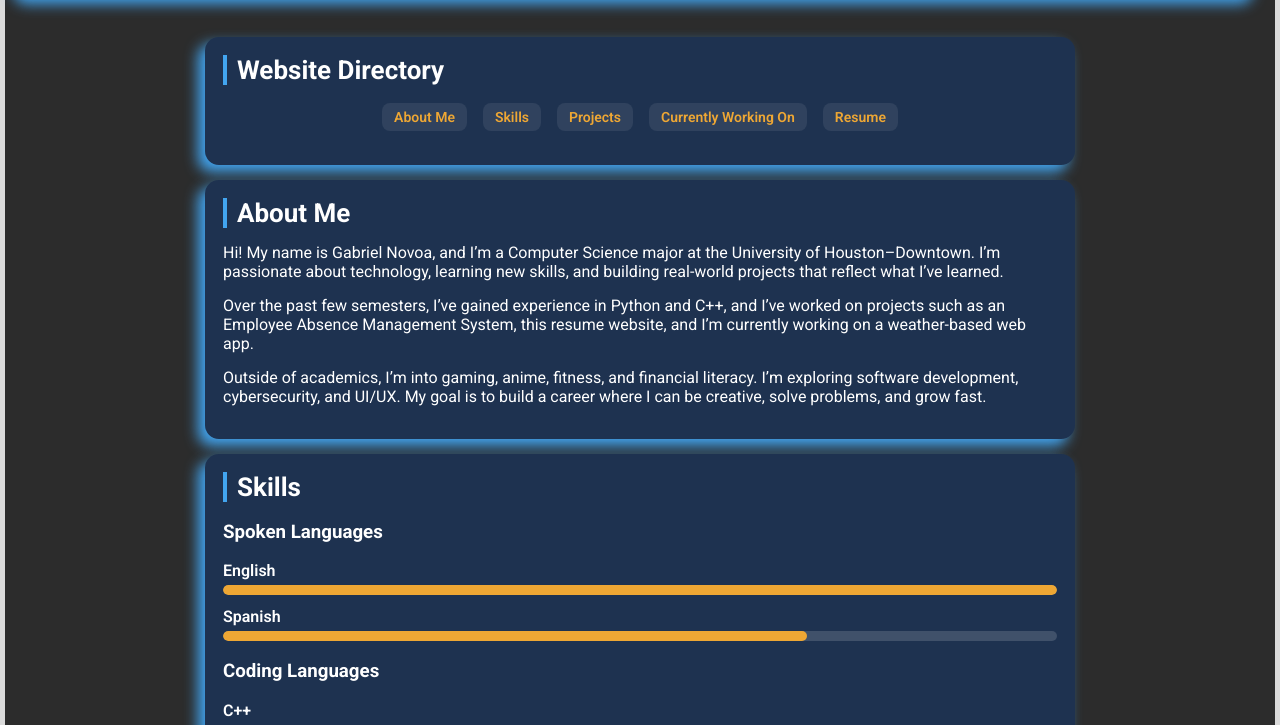
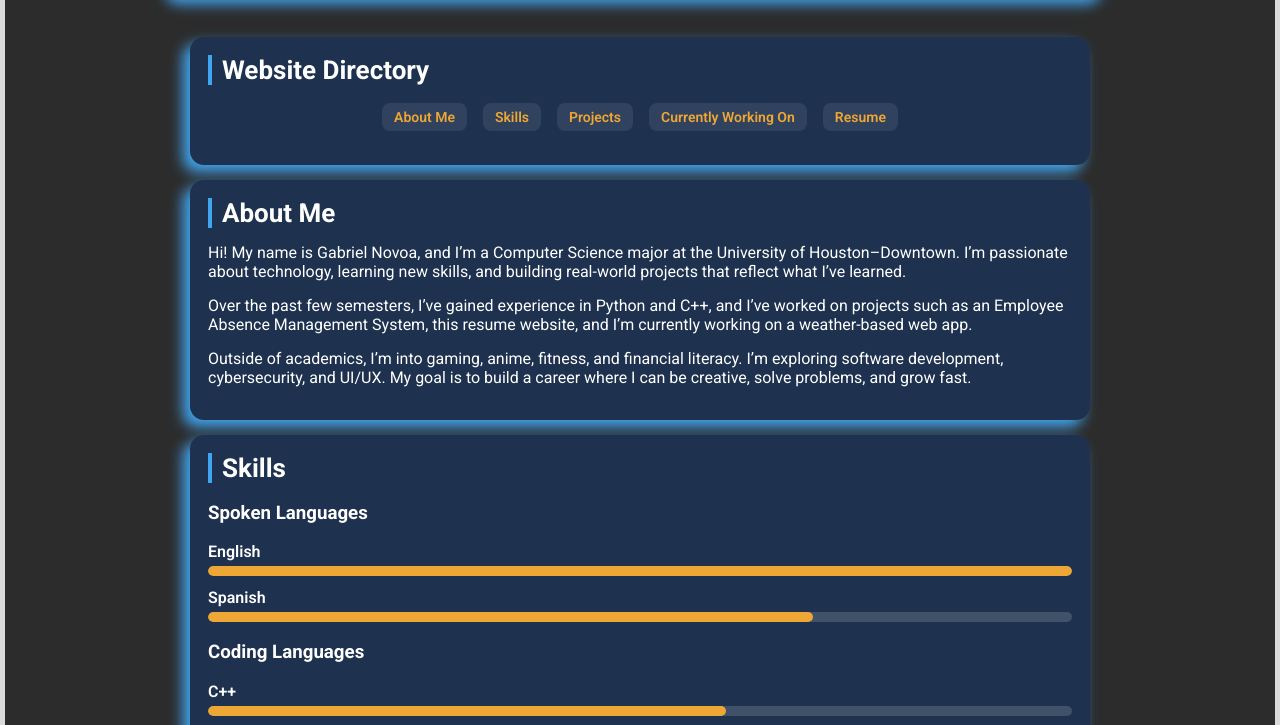
Before and after one commit to GabrielNovoa7/GabrielNovoa7.github.io, a plain HTML site: page index.html in a window 1280 px wide. Shown: the part 268-993 px from the top of the page. Drawn offline with Linux system fonts and the light colour scheme.

Commit message:
Update layout styles for main content sections; adjust max-width and margin for better alignment

```diff
--- a/style.css
+++ b/style.css
@@ -65,10 +65,11 @@
 #myProjects,
 #workingOn,
 #myResume {
+  max-width: 900px;
+  margin: 15px auto;
+  padding: 18px;
   background-color: rgb(30, 50, 80);
   color: white;
-  margin: 15px;
-  padding: 18px;
   border-radius: 14px;
   box-shadow: -7px 7px 14px rgb(66, 165, 240);
   transition: transform 0.2s ease, box-shadow 0.2s ease;
```
